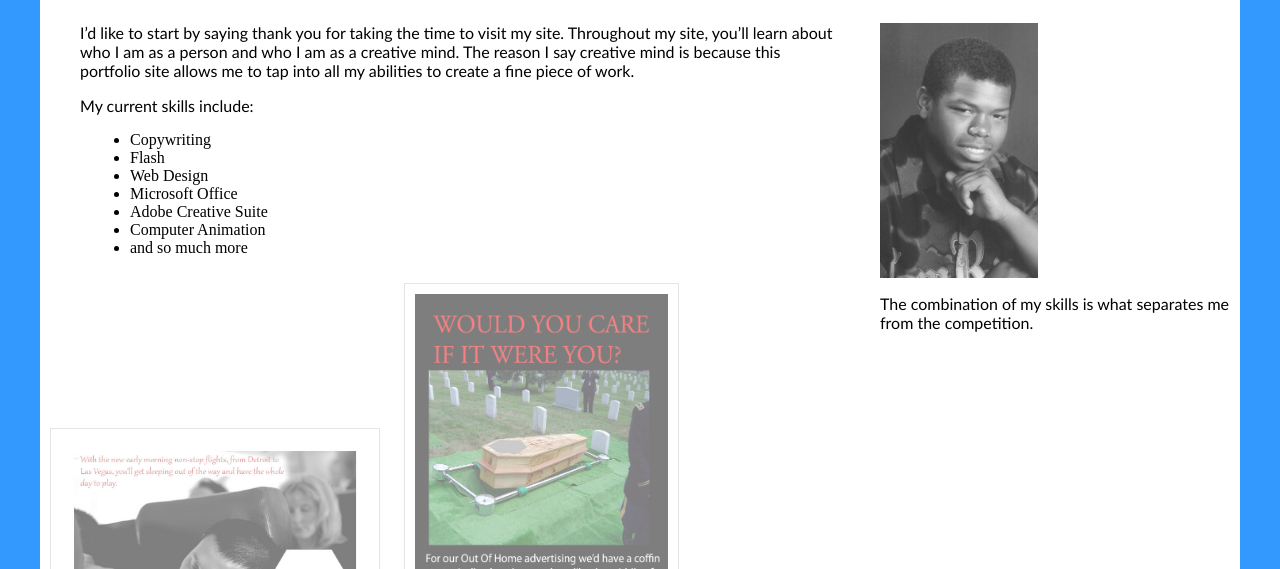
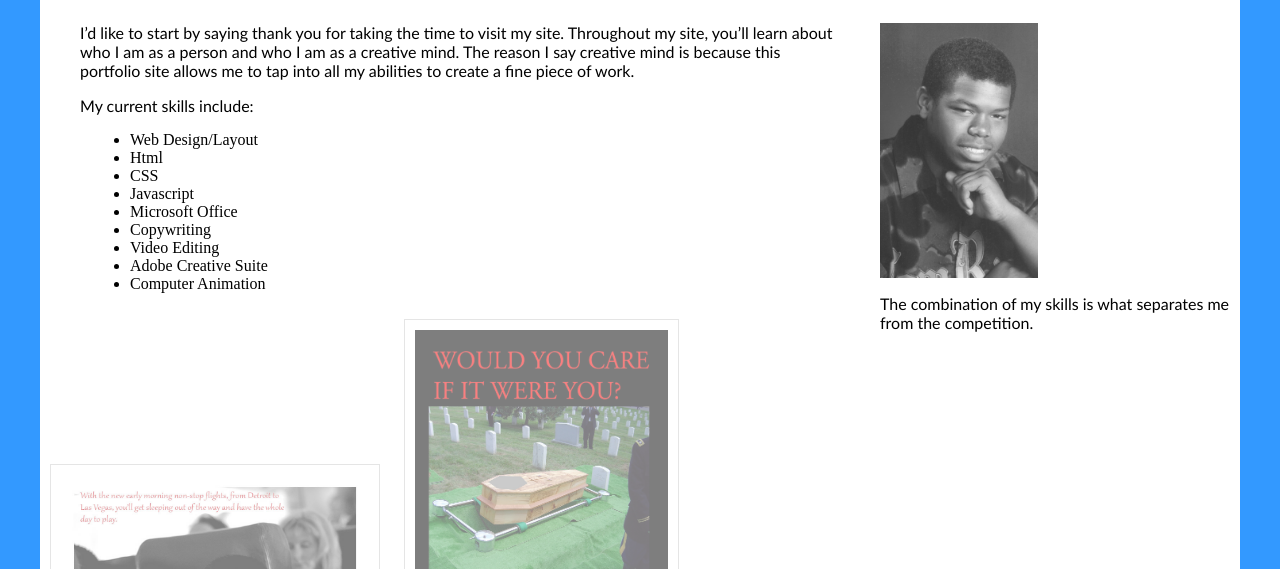
Before and after one commit to CodenameSpinsa/OldPortfolioWebsite, a plain HTML site: page index.html in a window 1280 px wide. Shown: the part 595-1164 px from the top of the page. Drawn offline with Linux system fonts and the light colour scheme.

Commit message:
Update index.html

```diff
--- a/index.html
+++ b/index.html
@@ -60,9 +60,9 @@ function MM_swapImage() { //v3.0
 					<li><a href="about.html">About</a></li>
 					<li><a href="portfolio.html">Portfolio</a></li>
                     <li><a href="services.html">Services</a></li>
-                    <li><a href="contact.html">Contact</a></li>
                     <li><a href="blog.html">Hobbies</a></li>
                     <li><a href="flashversion.html">Social Media</a></li>
+		    <li><a href="contact.html">Contact</a></li>
  			    </ul>
 	 		 </div><!-- End of Top navigation div -->
             <div id="banner">
@@ -75,13 +75,15 @@ function MM_swapImage() { //v3.0
         <p>I’d like to start by saying thank you for taking the time to visit my site. Throughout my site, you’ll learn about who I am as a person and who I am as a creative mind. The reason I say creative mind is because this portfolio site allows me to tap into all my abilities to create a fine piece of work. </p>
         <p>My current skills include: </p>
         <ul>
-              <li>Copywriting</li>
-              <li>Flash</li>
-              <li>Web Design</li>
-              <li>Microsoft Office</li>
+              <li>Web Design/Layout</li>
+	      <li>Html</li>
+	      <li>CSS</li>
+	      <li>Javascript</li>
+	      <li>Microsoft Office</li>
+	      <li>Copywriting</li>
+              <li>Video Editing</li>
               <li>Adobe Creative Suite</li>
               <li>Computer Animation</li>
-              <li>and so much more        </li>
         </ul>
         </div><!-- End of content div -->
             <div id="rightside">
```
